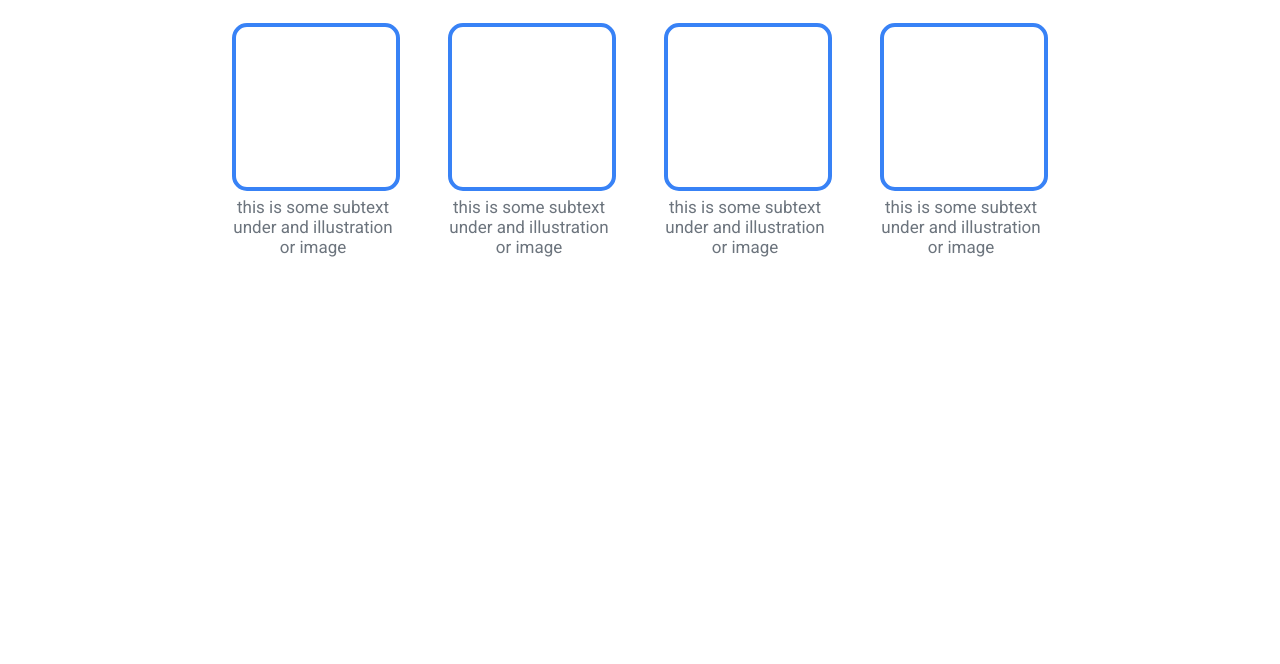
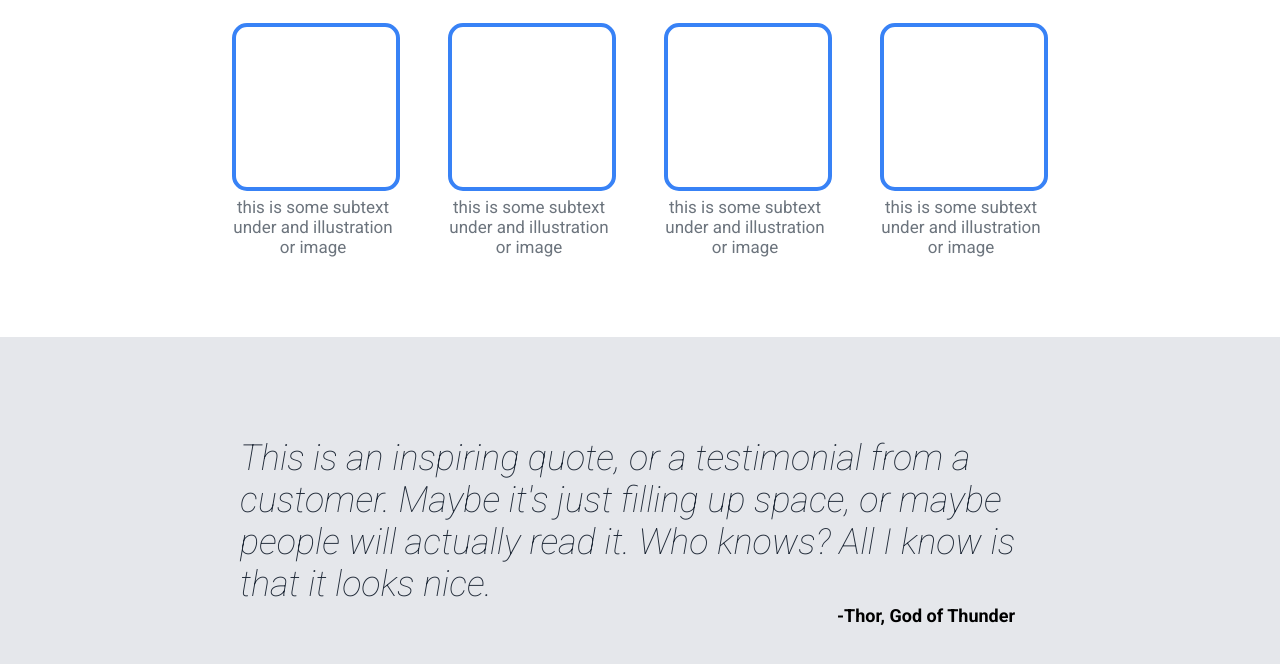
Before and after one commit to wietzikoski/flexbox-landing-page, a plain HTML site: page index.html in a window 1280 px wide. Shown: the part 644-1308 px from the top of the page. Before the commit the page ends 981 px from the top, so only its background shows below. Drawn offline with Linux system fonts and the light colour scheme.

Commit message:
complete quote section

```diff
--- a/index.html
+++ b/index.html
@@ -6,7 +6,7 @@
     <meta name="viewport" content="width=device-width, initial-scale=1.0">
     <link rel="preconnect" href="https://fonts.googleapis.com">
     <link rel="preconnect" href="https://fonts.gstatic.com" crossorigin>
-    <link href="https://fonts.googleapis.com/css2?family=Roboto:wght@100;400;700;900&display=swap" rel="stylesheet">
+    <link href="https://fonts.googleapis.com/css2?family=Roboto:ital,wght@0,100;0,400;0,700;0,900;1,100&display=swap" rel="stylesheet">
     <link rel="stylesheet" href="/style.css">
     <title>Flexbox Landing Page</title>
 </head>
@@ -74,7 +74,11 @@
 
         </div>
     </section>
-    <section class="quote-wrapper">
+    <section class="quote-section">
+        <div class="quote-wrapper">
+            <div class="quote">This is an inspiring quote, or a testimonial from a customer. Maybe it's just filling up space, or maybe people will actually read it. Who knows? All I know is that it looks nice.</div>
+            <div class="author">-Thor, God of Thunder</div>
+        </div>
 
     </section>
     <footer>
--- a/style.css
+++ b/style.css
@@ -52,7 +52,7 @@ header h1{
     font-weight: 400;
 }
 .nav-container a {
-    color: #e5e7eb;
+    color: #CBCFD4;
     text-decoration: none;
 }
 /* HERO SECTION */
@@ -136,3 +136,30 @@ button.sign-up {
     font-size: 17px;
     color: #6C747D;
 }
+
+/* QUOTE SECTION */
+.quote-section {
+    background-color: #e5e7eb;
+}
+.quote-wrapper {
+    max-width: 800px;
+    margin: 0 auto;
+    padding-top: 100px;
+    padding-bottom: 80px;
+    display: flex;
+    flex-direction: column;
+}
+.quote {
+    font-family: Roboto, sans-serif;
+    font-size: 36px;
+    font-weight: 100;
+    font-style: italic;
+    color: #1f2937;
+}
+.author {
+    font-family: Roboto, sans-serif;
+    font-size: 18px;
+    font-weight: bold;
+    text-align: right;
+    padding-right: 25px;
+}
```
